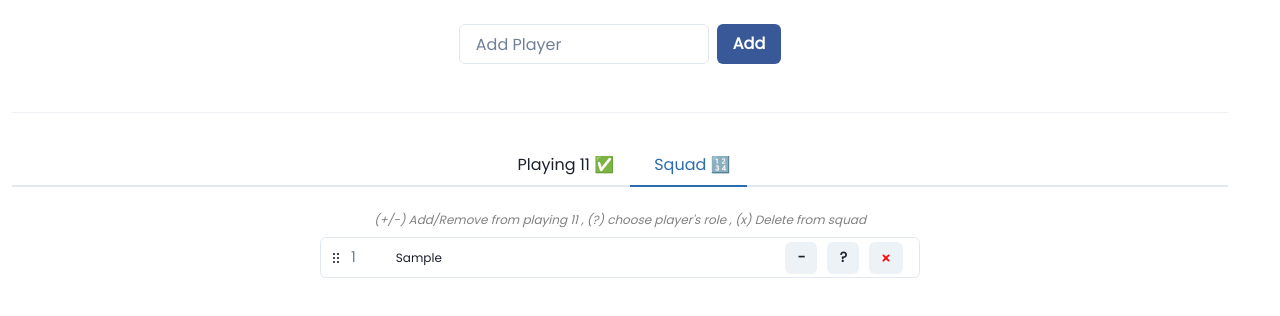
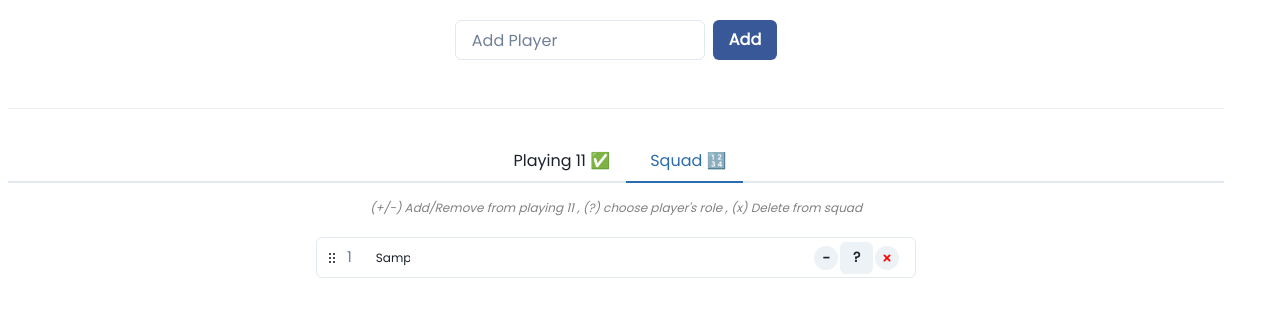
Before and after one commit to harireddy7/CricWise, a React (Create React App) app: page / in a window 1280 px wide. Both pictures are taken after typing "Sample" into the empty fields and a click on the button "Add". Shown: the top 316 px of the page. Built offline with nearby package versions, Linux system fonts and the light colour scheme.

Commit message:
added local storage to preserve app data

```diff
--- a/src/App.js
+++ b/src/App.js
@@ -9,7 +9,7 @@ const App = () => {
   return (
     <ChakraProvider theme={theme}>
       <Box textAlign="center" fontSize="xl">
-        <Grid minH="100vh" p={3}>
+        <Grid minH="100vh" p='0.5rem'>
           {/* <ColorModeSwitcher justifySelf="flex-end" /> */}
           <VStack spacing={8} height='100%' w='95vw' p={0}>
             <StoreProvider>
--- a/src/Common/Player.jsx
+++ b/src/Common/Player.jsx
@@ -6,7 +6,7 @@ import { DragHandleIcon, SmallCloseIcon, MinusIcon } from '@chakra-ui/icons';
 import TextInput from '../Components/TextInput';
 
 const INPUT_STYLES = {
-  maxW: '200px',
+  maxW: '160px',
   height: '28px',
   mb: '3px',
   fontSize: '12px',
@@ -53,14 +53,15 @@ const Player = ({ tab, player, serialNum, handleInputBlur }) => {
           w="calc(100% - 75px)"
           ml={2}
           textAlign="left"
-          px={4}
+          px={2}
+          paddingInlineStart='0'
           textTransform="capitalize"
         >
           <TextInput
             value={value}
             setValue={setValue}
             id={`input-${player.id}`}
-            styles={INPUT_STYLES}
+            styles={{ ...INPUT_STYLES,  width: value.length > 5 ? `${(value.length * 11)}px` : '80px' }}
             onEnter={handleNameChange}
             onBlur={handleNameChange}
           />
@@ -71,8 +72,10 @@ const Player = ({ tab, player, serialNum, handleInputBlur }) => {
         <IconButton
           icon={tab === 'playing11' ? <MinusIcon color='red' /> : <SmallCloseIcon color='red' />}
           size='sm'
-          ml='10px'
-          w="40px"
+          ml='2px'
+          minWidth="24px"
+          height='24px'
+          borderRadius='50%'
           color="red.400"
           onClick={handleRemove}
         />
--- a/src/Common/PlayerActions.jsx
+++ b/src/Common/PlayerActions.jsx
@@ -8,6 +8,7 @@ import {
   MenuList,
   Divider,
   Button,
+  useMediaQuery,
 } from '@chakra-ui/react';
 import { AppContext } from '../Store';
 
@@ -15,7 +16,7 @@ const Batter = () => (
   <Image borderRadius="full" w="35px" src="bat.png" alt="bat" />
 );
 const Bowler = () => (
-  <Image borderRadius="full" w="25px" src="ball.png" alt="bat" />
+  <Image borderRadius="full" w="20px" src="ball.png" alt="bat" />
 );
 const AllRounder = () => (
   <Image borderRadius="full" w="35px" src="all.png" alt="bat-ball" />
@@ -25,9 +26,10 @@ const WicketKeeper = () => (
 );
 const Captain = ({ mr }) => (
   <Text
-    minW="30px"
-    fontSize="14px"
-    p="5px"
+    fontSize="0.7rem"
+    minW="24px"
+    h="24px"
+    p="3px"
     textAlign="center"
     backgroundColor="#eeef99"
     borderRadius="50%"
@@ -58,6 +60,8 @@ const PlayerActions = ({ tab, player }) => {
     addRemovePlaying11,
   } = React.useContext(AppContext);
 
+  const [isScreenGT380px] = useMediaQuery('(min-width: 380px)')
+
   const isCaptain = captain === player.id;
 
   const isInPlaying11 = checkPlayerById(playing11.team, player.id);
@@ -78,8 +82,10 @@ const PlayerActions = ({ tab, player }) => {
             as={Button}
             size="sm"
             mr="8px"
-            pl="4px"
-            pr="4px"
+            fontSize="0.7rem"
+            minW="24px"
+            h="24px"
+            p="0 !important"
             borderRadius="50%"
             backgroundColor="#eeef99"
           >
@@ -96,10 +102,12 @@ const PlayerActions = ({ tab, player }) => {
       {tab === 'squad' && (
         <Button
           size="sm"
-          pl="4px"
-          pr="4px"
-          mr="10px"
-          w="35px"
+          minWidth="24px"
+          height='24px'
+          p='2px 0 0'
+          borderRadius='50%'
+          mr="2px"
+          isDisabled={(playing11?.team?.length >= 11 && !isInPlaying11)}
           onClick={() =>
             addRemovePlaying11(player, isInPlaying11 ? 'remove' : 'add')
           }
@@ -107,6 +115,8 @@ const PlayerActions = ({ tab, player }) => {
           {isInPlaying11 ? '-' : '+'}
         </Button>
       )}
+      {(tab === 'playing11' || (isScreenGT380px && tab === 'squad')) && (
+        <>
           <MenuButton as={Button} size="sm" pl="4px" pr="4px" w="35px">
             {player.role ? ROLE_MAPPER[player.role]() : '?'}
           </MenuButton>
@@ -130,13 +140,17 @@ const PlayerActions = ({ tab, player }) => {
             {tab === 'playing11' && (
               <>
                 <Divider />
-            <MenuItem onClick={() => handleRole(isCaptain ? 'UNCAP' : 'CAP')}>
+                <MenuItem
+                  onClick={() => handleRole(isCaptain ? 'UNCAP' : 'CAP')}
+                >
                   <Captain />
                   <Text ml="10px">{isCaptain ? 'Remove' : 'Make'} Captain</Text>
                 </MenuItem>
               </>
             )}
           </MenuList>
+        </>
+      )}
     </Menu>
   );
 };
--- a/src/Common/Players.jsx
+++ b/src/Common/Players.jsx
@@ -33,16 +33,6 @@ const Players = ({ tab }) => {
 
   return (
     <VStack spacing="2" w="90vw" p="0.5rem">
-      {tab === 'squad' ? (
-        <Text color="gray" as="i" fontSize="12px">
-          (+/-) Add/Remove from playing 11 , (?) choose player's role , (x)
-          Delete from squad
-        </Text>
-      ) : (
-        <Text color="gray" as="i" fontSize="12px">
-          (?) Choose player's role , (-) Remove from playing 11
-        </Text>
-      )}
       <DragDrop players={tabPlayers} tab={tab} handleDragEnd={handleDragEnd} />
     </VStack>
   );
--- a/src/Components/TextInput.jsx
+++ b/src/Components/TextInput.jsx
@@ -5,7 +5,7 @@ const TextInput = ({ id, value, setValue, styles, onBlur, onEnter }) => {
 
   const handleChange = e => {
     const val = e.target.value;
-    const regex = /^[a-zA-Z@]{1}[ a-zA-Z0-9#@()/_-]{0,}$/gm;
+    const regex = /^[a-zA-Z@]{1}[ a-zA-Z0-9#@()/_'-]{0,}$/gm;
 
     if (!val || regex.test(val)) {
       setValue(val);
--- a/src/Pages/Playing11.jsx
+++ b/src/Pages/Playing11.jsx
@@ -1,11 +1,14 @@
 import React from 'react';
-import { VStack } from '@chakra-ui/react';
+import { Text, VStack } from '@chakra-ui/react';
 import Players from '../Common/Players';
 
 const Playing11 = () => {
   return (
     <VStack spacing={3}>
-      <Players tab='playing11' />
+      <Text color="gray" as="i" fontSize="12px">
+        (?) Choose player's role , (-) Remove from playing 11
+      </Text>
+      <Players tab="playing11" />
     </VStack>
   );
 };
--- a/src/Pages/Squad.jsx
+++ b/src/Pages/Squad.jsx
@@ -1,13 +1,18 @@
-import React from 'react'
-import { VStack } from '@chakra-ui/react'
-import Players from '../Common/Players'
+import React from 'react';
+import { Text, useMediaQuery, VStack } from '@chakra-ui/react';
+import Players from '../Common/Players';
 
 const Squad = () => {
+  const [isScreenGT380px] = useMediaQuery('(min-width: 380px)')
   return (
     <VStack spacing={3}>
-      <Players tab='squad' />
+      <Text color="gray" as="i" fontSize="12px">
+        (+/-) Add/Remove from playing 11 , {isScreenGT380px && `(?) choose player's role ,`} (x) Delete
+        from squad
+      </Text>
+      <Players tab="squad" />
     </VStack>
-  )
-}
+  );
+};
 
-export default Squad
+export default Squad;
--- a/src/Store.jsx
+++ b/src/Store.jsx
@@ -1,5 +1,9 @@
 import React from 'react';
 import { addPlayerTo11, addPlayerToSquad, removePlayerFrom11, removePlayerFromSquad } from './utils';
+
+const LS_KEY = '__CW_APP_DATA__'
+const initLocalJson = localStorage.getItem(LS_KEY)
+const initLocalData = JSON.parse(initLocalJson);
 
 const initState = {
   squad: [],
@@ -8,6 +12,7 @@ const initState = {
     sub: null,
     team: [],
   },
+  ...initLocalData
 };
 
 export const AppContext = React.createContext({ ...initState });
@@ -24,6 +29,11 @@ const StoreProvider = ({ children }) => {
     playing11: { team: playingTeam } = {},
   } = store;
 
+  const storeAppData = appData => {
+    setStore(appData);
+    localStorage.setItem(LS_KEY, JSON.stringify({ ...store, ...appData }))
+  }
+
   /** ADD PLAYER TO SQUAD/PLAYING 11 */
   const addPlayer = name => {
     const newPlayer = {
@@ -35,7 +45,7 @@ const StoreProvider = ({ children }) => {
     const updatedSquad = addPlayerToSquad(squad, newPlayer);
     const updatedPlaying11 = addPlayerTo11(playing11, newPlayer);
 
-    setStore({
+    storeAppData({
       squad: updatedSquad,
       ...(!isPlaying11Full && { playing11: updatedPlaying11 }),
     });
@@ -45,13 +55,13 @@ const StoreProvider = ({ children }) => {
   const addRemovePlaying11 = (player, action) => {
     if (action === 'add') {
       const updatedPlaying11 = addPlayerTo11(playing11, player);
-      setStore({
+      storeAppData({
         playing11: updatedPlaying11,
       });
     } else if (action === 'remove') {
       const updatedPlaying11 = removePlayerFrom11(playing11, player.id);
       if (updatedPlaying11) {
-        setStore({
+        storeAppData({
           playing11: updatedPlaying11,
         });
       }
@@ -72,7 +82,7 @@ const StoreProvider = ({ children }) => {
       present11[playerIndexin11].name = newName;
     }
 
-    setStore({
+    storeAppData({
       squad: presentSquad,
       ...(playerIndexin11 >= 0 && {
         playing11: { ...playing11, team: present11 },
@@ -85,7 +95,7 @@ const StoreProvider = ({ children }) => {
     const playerIndex = playingTeam.findIndex(p => p.id === player.id);
     if (playerIndex >= 0 && playingTeam[playerIndex]) {
       if (role === 'CAP' || role === 'UNCAP') {
-        setStore({
+        storeAppData({
           playing11: {
             ...store.playing11,
             captain: role === 'CAP' ? player.id : null,
@@ -94,7 +104,7 @@ const StoreProvider = ({ children }) => {
       } else {
         const presentTeam = playingTeam;
         presentTeam[playerIndex].role = role;
-        setStore({
+        storeAppData({
           playing11: {
             ...playing11,
             team: presentTeam,
@@ -110,7 +120,7 @@ const StoreProvider = ({ children }) => {
     if (playerIndex >= 0 && squad[playerIndex]) {
       const presentTeam = squad;
       presentTeam[playerIndex].role = role;
-      setStore({
+      storeAppData({
         squad: presentTeam,
       });
     }
@@ -122,7 +132,7 @@ const StoreProvider = ({ children }) => {
     const updatedSquad = removePlayerFromSquad(squad, id);
     const updatedPlaying11 = removePlayerFrom11(playing11, id);
 
-    setStore({
+    storeAppData({
       squad: updatedSquad,
       playing11: updatedPlaying11
     })
@@ -138,14 +148,14 @@ const StoreProvider = ({ children }) => {
     result.splice(endIndex, 0, removed);
 
     if (tab === 'playing11') {
-      setStore({
+      storeAppData({
         playing11: {
           ...store.playing11,
           team: result,
         },
       });
     } else {
-      setStore({
+      storeAppData({
         squad: result
       })
     }
```
Also changed, not shown: 2 other files (tests, documents, lock files or other folders). Lines whose indentation alone changed are shown as unchanged.
